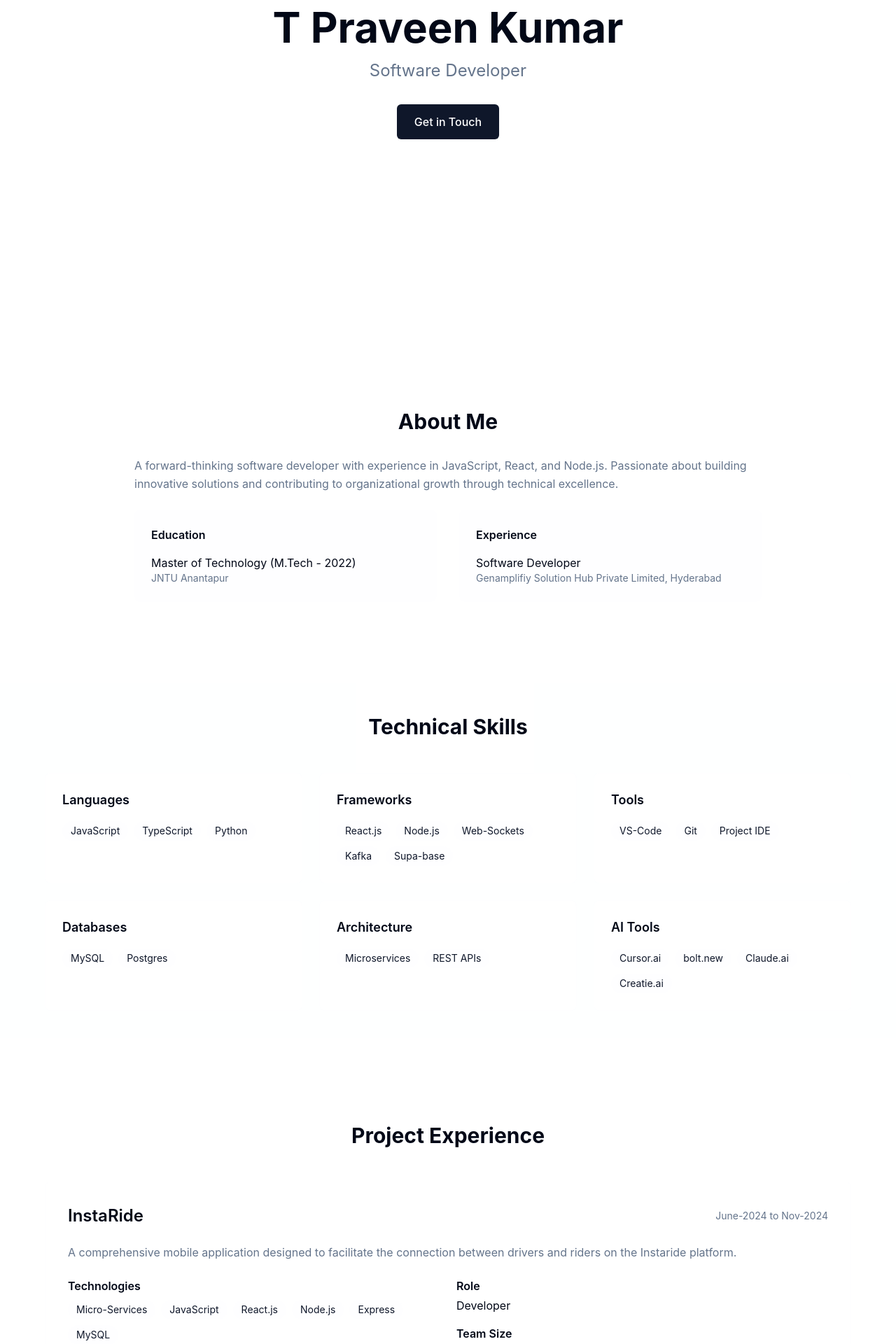
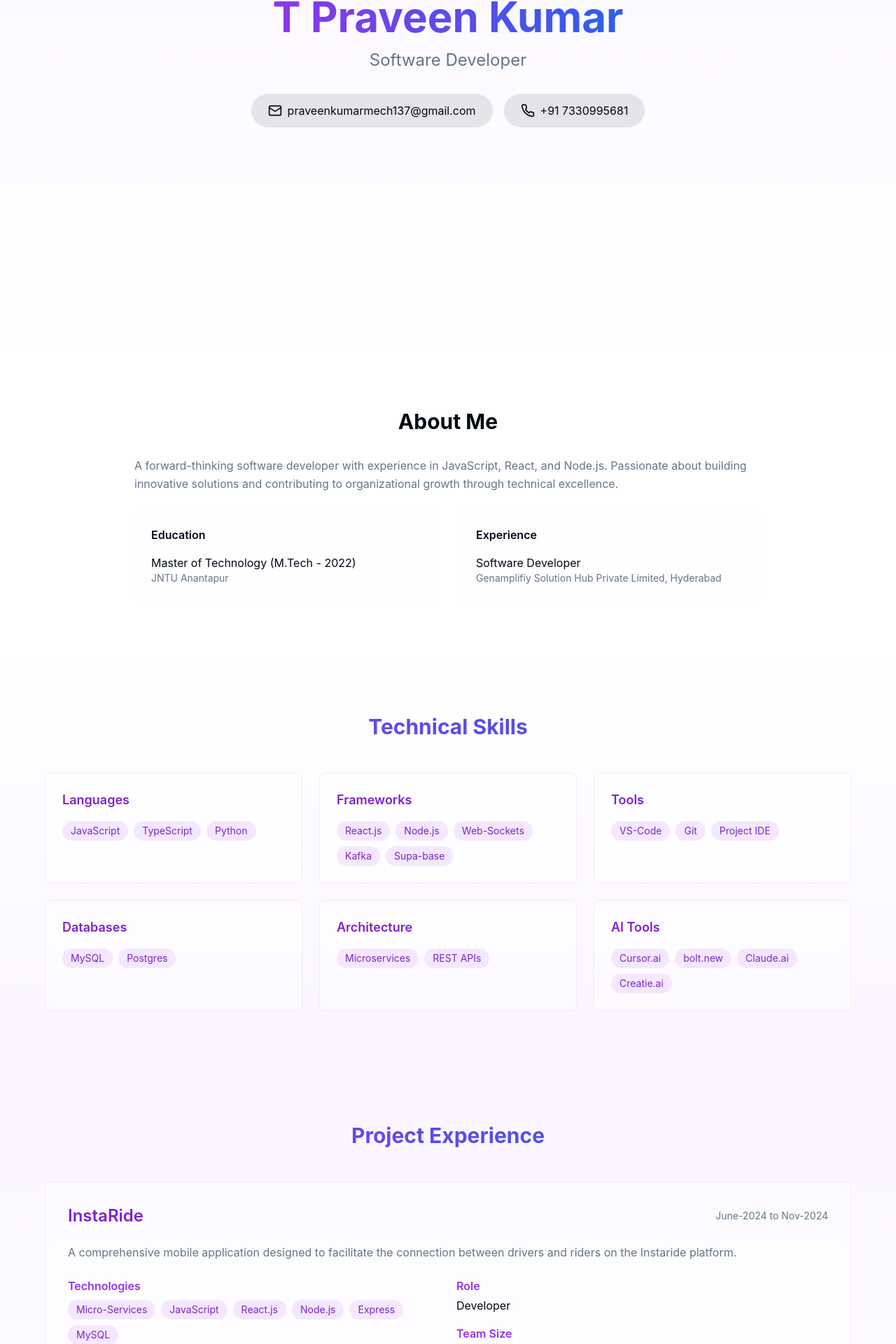
Before and after one commit to Praveen-Samv/praveenportfolio, a React (Vite) app: page / in a window 1280 px wide. Shown: the part 296-2216 px from the top of the page at 70% size. Built offline with nearby package versions, Linux system fonts and the light colour scheme.

Commit message:
Add background colors and hover effects
Implemented background colors and hover effects throughout the application. Added icons for email and phone in the contact section to enhance visual appeal and user experience.
[skip gpt_engineer]

```diff
--- a/src/components/Hero.tsx
+++ b/src/components/Hero.tsx
@@ -1,14 +1,15 @@
 import { motion } from "framer-motion";
+import { Mail, Phone } from "lucide-react";
 
 export const Hero = () => {
   return (
-    <section className="min-h-screen flex items-center justify-center px-4">
+    <section className="min-h-screen flex items-center justify-center px-4 bg-gradient-to-b from-purple-50 to-white dark:from-gray-900 dark:to-gray-800">
       <div className="text-center">
         <motion.h1
           initial={{ opacity: 0, y: 20 }}
           animate={{ opacity: 1, y: 0 }}
           transition={{ duration: 0.5 }}
-          className="text-4xl md:text-6xl font-bold mb-4"
+          className="text-4xl md:text-6xl font-bold mb-4 bg-clip-text text-transparent bg-gradient-to-r from-purple-600 to-blue-600"
         >
           T Praveen Kumar
         </motion.h1>
@@ -24,12 +25,21 @@ export const Hero = () => {
           initial={{ opacity: 0 }}
           animate={{ opacity: 1 }}
           transition={{ duration: 0.5, delay: 0.4 }}
+          className="flex flex-col md:flex-row items-center justify-center gap-4 mb-8"
         >
           <a
             href="mailto:praveenkumarmech137@gmail.com"
-            className="inline-flex items-center justify-center px-6 py-3 border border-transparent text-base font-medium rounded-md text-white bg-primary hover:bg-primary/90 transition-colors"
+            className="inline-flex items-center gap-2 px-6 py-3 rounded-full bg-primary/10 hover:bg-primary/20 transition-colors"
           >
-            Get in Touch
+            <Mail className="w-5 h-5" />
+            praveenkumarmech137@gmail.com
+          </a>
+          <a
+            href="tel:+917330995681"
+            className="inline-flex items-center gap-2 px-6 py-3 rounded-full bg-primary/10 hover:bg-primary/20 transition-colors"
+          >
+            <Phone className="w-5 h-5" />
+            +91 7330995681
           </a>
         </motion.div>
       </div>
--- a/src/components/Projects.tsx
+++ b/src/components/Projects.tsx
@@ -21,13 +21,13 @@ const projects = [
 
 export const Projects = () => {
   return (
-    <section className="py-20 px-4">
+    <section className="py-20 px-4 bg-gradient-to-b from-purple-50 to-white dark:from-gray-900 dark:to-gray-800">
       <div className="max-w-6xl mx-auto">
         <motion.h2
           initial={{ opacity: 0, y: 20 }}
           whileInView={{ opacity: 1, y: 0 }}
           viewport={{ once: true }}
-          className="text-3xl font-bold mb-12 text-center"
+          className="text-3xl font-bold mb-12 text-center bg-clip-text text-transparent bg-gradient-to-r from-purple-600 to-blue-600"
         >
           Project Experience
         </motion.h2>
@@ -39,21 +39,21 @@ export const Projects = () => {
               whileInView={{ opacity: 1, y: 0 }}
               viewport={{ once: true }}
               transition={{ delay: index * 0.1 }}
-              className="p-8 rounded-lg bg-background/50 backdrop-blur-sm border border-accent/10 hover:border-accent/20 transition-all"
+              className="p-8 rounded-lg backdrop-blur-sm border border-purple-100 dark:border-gray-700 hover:border-purple-300 dark:hover:border-gray-600 transition-all transform hover:-translate-y-2 hover:shadow-xl bg-white/50 dark:bg-gray-800/50"
             >
               <div className="flex flex-col md:flex-row md:items-center md:justify-between mb-6">
-                <h3 className="text-2xl font-semibold mb-2 md:mb-0">{project.name}</h3>
+                <h3 className="text-2xl font-semibold mb-2 md:mb-0 text-purple-700 dark:text-purple-400">{project.name}</h3>
                 <span className="text-sm text-muted-foreground">{project.duration}</span>
               </div>
               <p className="text-muted-foreground mb-6">{project.description}</p>
               <div className="grid md:grid-cols-2 gap-6">
                 <div>
-                  <h4 className="font-semibold mb-2">Technologies</h4>
+                  <h4 className="font-semibold mb-2 text-purple-600 dark:text-purple-300">Technologies</h4>
                   <div className="flex flex-wrap gap-2">
                     {project.technologies.map((tech) => (
                       <span
                         key={tech}
-                        className="px-3 py-1 text-sm rounded-full bg-accent/10 text-accent-foreground"
+                        className="px-3 py-1 text-sm rounded-full bg-purple-100 dark:bg-purple-900/30 text-purple-700 dark:text-purple-300 hover:bg-purple-200 dark:hover:bg-purple-900/50 transition-colors"
                       >
                         {tech}
                       </span>
@@ -62,11 +62,11 @@ export const Projects = () => {
                 </div>
                 <div>
                   <div className="mb-4">
-                    <h4 className="font-semibold mb-1">Role</h4>
+                    <h4 className="font-semibold mb-1 text-purple-600 dark:text-purple-300">Role</h4>
                     <p>{project.role}</p>
                   </div>
                   <div>
-                    <h4 className="font-semibold mb-1">Team Size</h4>
+                    <h4 className="font-semibold mb-1 text-purple-600 dark:text-purple-300">Team Size</h4>
                     <p>{project.teamSize} members</p>
                   </div>
                 </div>
--- a/src/components/Skills.tsx
+++ b/src/components/Skills.tsx
@@ -11,13 +11,13 @@ const skills = [
 
 export const Skills = () => {
   return (
-    <section className="py-20 px-4 bg-accent/5">
+    <section className="py-20 px-4 bg-gradient-to-b from-white to-purple-50 dark:from-gray-800 dark:to-gray-900">
       <div className="max-w-6xl mx-auto">
         <motion.h2
           initial={{ opacity: 0, y: 20 }}
           whileInView={{ opacity: 1, y: 0 }}
           viewport={{ once: true }}
-          className="text-3xl font-bold mb-12 text-center"
+          className="text-3xl font-bold mb-12 text-center bg-clip-text text-transparent bg-gradient-to-r from-purple-600 to-blue-600"
         >
           Technical Skills
         </motion.h2>
@@ -29,14 +29,14 @@ export const Skills = () => {
               whileInView={{ opacity: 1, y: 0 }}
               viewport={{ once: true }}
               transition={{ delay: index * 0.1 }}
-              className="p-6 rounded-lg bg-background/50 backdrop-blur-sm border border-accent/10 hover:border-accent/20 transition-all"
+              className="p-6 rounded-lg backdrop-blur-sm border border-purple-100 dark:border-gray-700 hover:border-purple-300 dark:hover:border-gray-600 transition-all transform hover:-translate-y-1 hover:shadow-xl bg-white/50 dark:bg-gray-800/50"
             >
-              <h3 className="font-semibold mb-4 text-lg">{skill.category}</h3>
+              <h3 className="font-semibold mb-4 text-lg text-purple-700 dark:text-purple-400">{skill.category}</h3>
               <div className="flex flex-wrap gap-2">
                 {skill.items.map((item) => (
                   <span
                     key={item}
-                    className="px-3 py-1 text-sm rounded-full bg-accent/10 text-accent-foreground"
+                    className="px-3 py-1 text-sm rounded-full bg-purple-100 dark:bg-purple-900/30 text-purple-700 dark:text-purple-300 hover:bg-purple-200 dark:hover:bg-purple-900/50 transition-colors"
                   >
                     {item}
                   </span>
```
